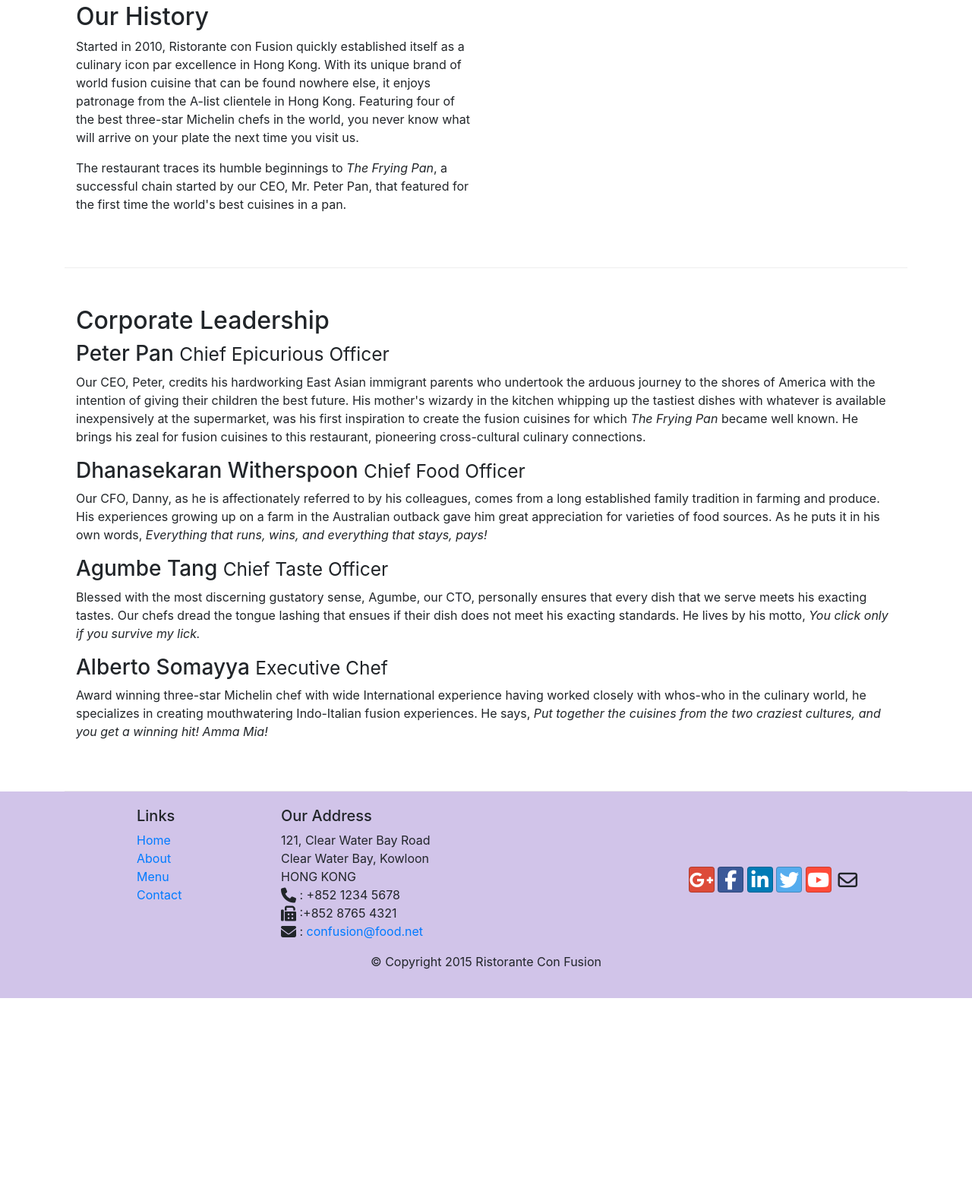
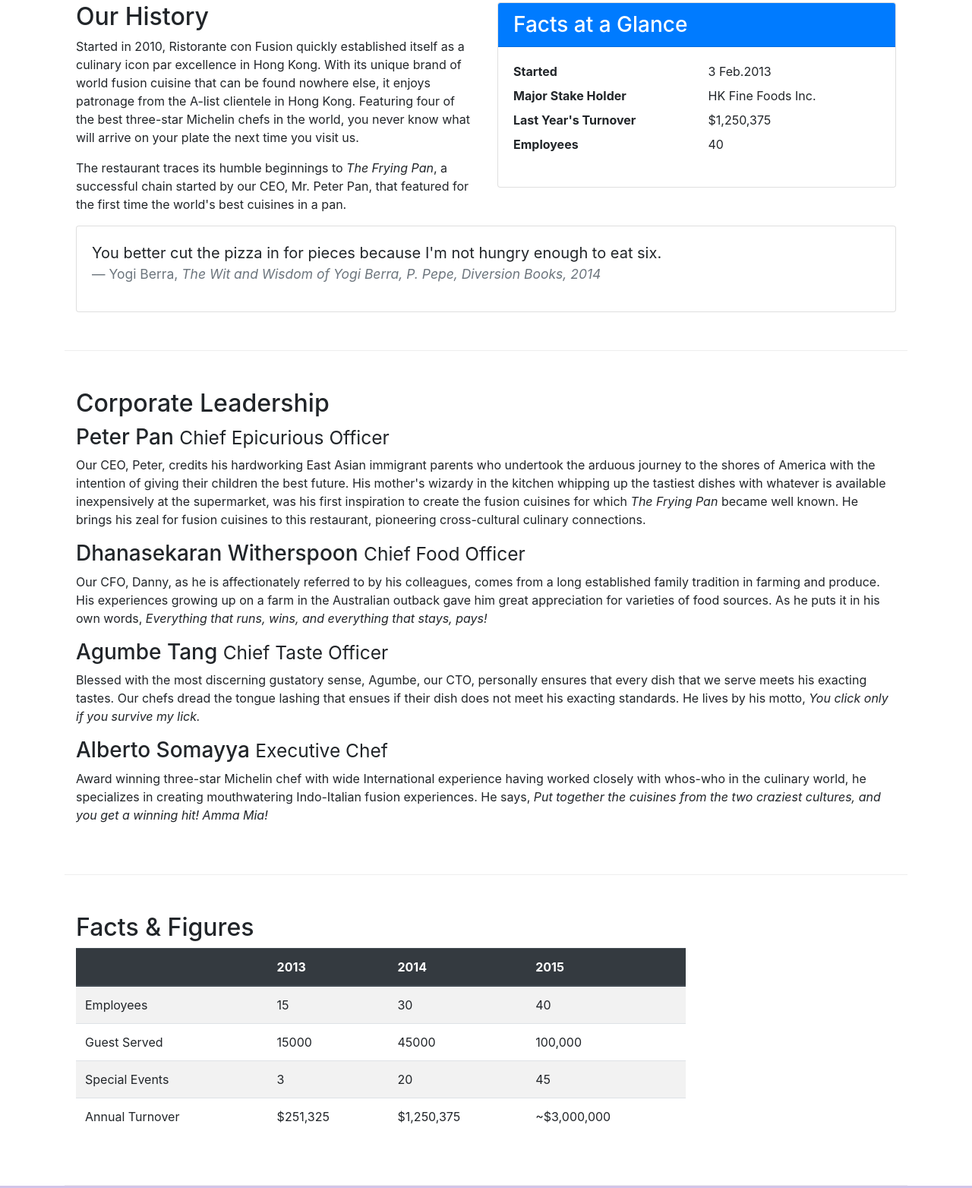
Before and after one commit to a2pr/Bootstrap-example, a website: page aboutus.html in a window 1280 px wide. Shown: the part 488-2052 px from the top of the page at 76% size. Before the commit the page ends 1802 px from the top, so only its background shows below. Drawn offline with nearby package versions, Linux system fonts and the light colour scheme.

Commit message:
cards and tables

```diff
--- a/aboutus.html
+++ b/aboutus.html
@@ -82,7 +82,35 @@
                     <em>The Frying Pan</em>, a successful chain started by our CEO, Mr. Peter Pan, that featured for the first
                     time the world's best cuisines in a pan.</p>
             </div>
-            <div>
+            <div class="col-sm">
+                <div class="card">
+                    <h3 class="card-header bg-primary text-white">Facts at a Glance</h3>
+                    <div class="card-body">
+                        <dl class="row">
+                            <dt class="col-6">Started</dt>
+                            <dd class="col-6">3 Feb.2013</dd>
+                            <dt class="col-6">Major Stake Holder</dt>
+                            <dd class="col-6">HK Fine Foods Inc.</dd>
+                            <dt class="col-6">Last Year's Turnover</dt>
+                            <dd class="col-6">$1,250,375</dd>
+                            <dt class="col-6">Employees</dt>
+                            <dd class="col-6">40</dd>
+                        </dl>
+                    </div>
+                </div>
+            </div>
+            <div class="col-12">
+                <div class="card card-body bg-faded">
+                    <blockquote class="blockquote">
+                        <p class="mb-0">You better cut the pizza in for pieces because
+                            I'm not hungry enough to eat six.
+                        </p>
+                        <footer class="blockquote-footer">Yogi Berra,
+                            <cite title="Source Title">The Wit and Wisdom of Yogi Berra, P. Pepe, Diversion Books, 2014</cite>
+
+                        </footer>
+                    </blockquote>
+                </div>
             </div>
         </div>
 
@@ -132,7 +160,53 @@
                 <!-- end this is one is hidden in xs -->
             </div>
         </div>
+        <div class="row row-content">
+            <div class="col-12 col-sm-9">
+                <h2>Facts &amp; Figures</h2>
+                <div class="table-responsive">
+                    <table class="table table-striped">
+                        <thead class="thead-dark">
+                            <tr>
+                                <th>&nbsp;</th>
+                                <th>2013</th>
+                                <th>2014</th>
+                                <th>2015</th>
+                            </tr>
 
+                        </thead>
+                        <tbody>
+                            <tr>
+                                <td>Employees</td>
+                                <td>15</td>
+                                <td>30</td>
+                                <td>40</td>
+                            </tr>
+                            <tr>
+                                <td>Guest Served</td>
+                                <td>15000</td>
+                                <td>45000</td>
+                                <td>100,000</td>
+                            </tr>
+                            <tr>
+                                <td>Special Events</td>
+                                <td>3</td>
+                                <td>20</td>
+                                <td>45</td>
+                            </tr>
+                            <tr>
+                                <td>Annual Turnover</td>
+                                <td>$251,325</td>
+                                <td>$1,250,375</td>
+                                <td>~$3,000,000</td>
+                            </tr>
+                        </tbody>
+                    </table>
+                </div>
+            </div>
+            <div class="col-12 col-sm-3">
+
+            </div>
+        </div>
     </div>
 
     <footer class="footer">
```
